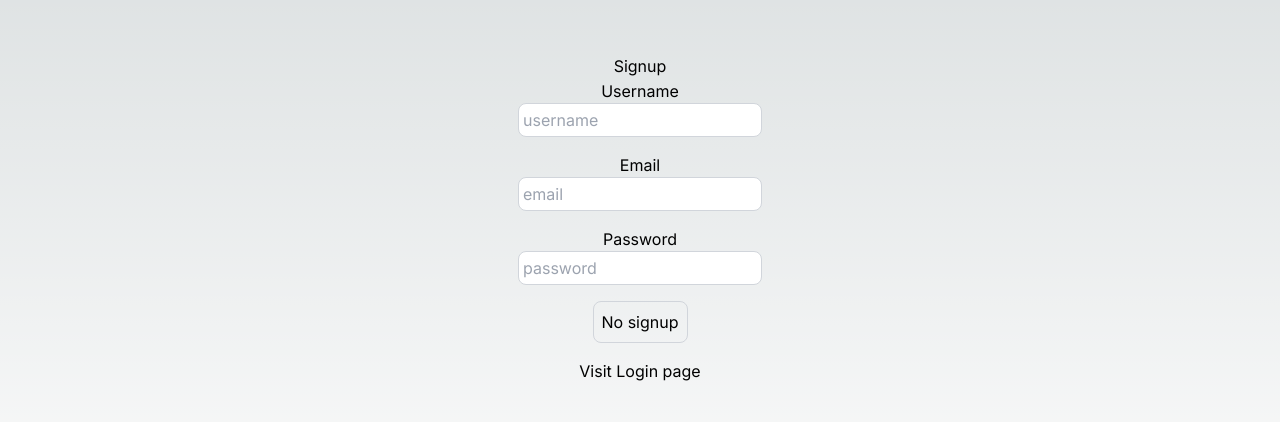
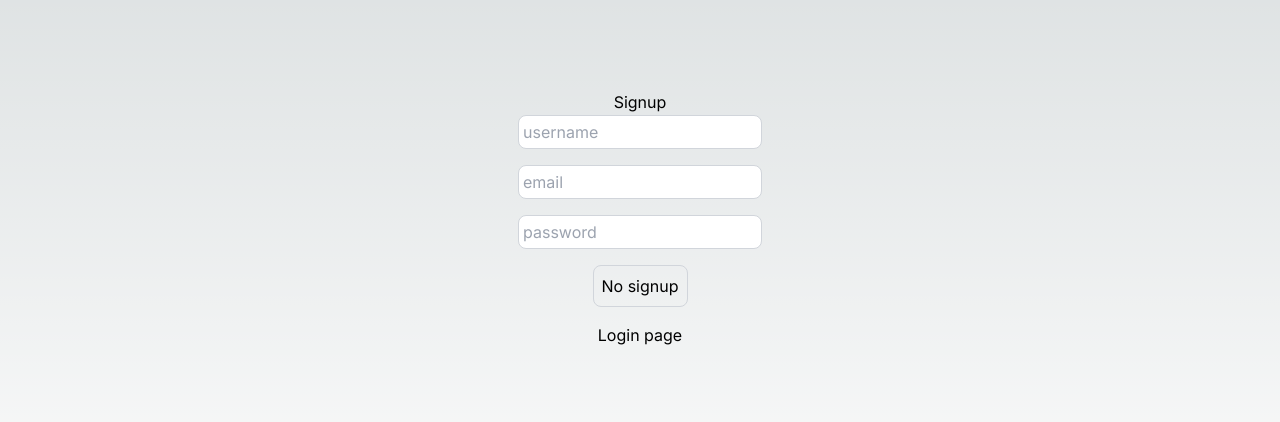
Before and after one commit to techmannih/auth-nextjs, a Next.js app: page /signup in a window 1280 px wide. Shown: the part 182-604 px from the top of the page. Built offline with nearby package versions, Linux system fonts and the light colour scheme.

Commit message:
signup functionlaity

```diff
--- a/src/app/signup/page.tsx
+++ b/src/app/signup/page.tsx
@@ -44,7 +44,6 @@
         <div className="flex flex-col items-center justify-center min-h-screen py-2">
             <h1>{loading ? "Processing..." : "Signup"}</h1>
             <hr />
-            <label htmlFor="username">Username</label>
             <input
                 className="p-1 border text-black border-gray-300 rounded-lg mb-4 focus:outline-none focus:border-gray-600"
                 id="username"
@@ -53,7 +52,6 @@
                 onChange={(e) => setUser({ ...user, username: e.target.value })}
                 placeholder="username"
             />
-            <label htmlFor="email">Email</label>
             <input
                 className="p-1 border text-black border-gray-300 rounded-lg mb-4 focus:outline-none focus:border-gray-600"
                 id="email"
@@ -62,7 +60,6 @@
                 onChange={(e) => setUser({ ...user, email: e.target.value })}
                 placeholder="email"
             />
-            <label htmlFor="password">Password</label>
             <input
                 className="p-1 border text-black border-gray-300 rounded-lg mb-4 focus:outline-none focus:border-gray-600"
                 id="password"
@@ -81,7 +78,7 @@
                 }
             </button>
             <Link href="/login">
-                Visit Login page
+                Login page
             </Link>
         </div>
     )
```
